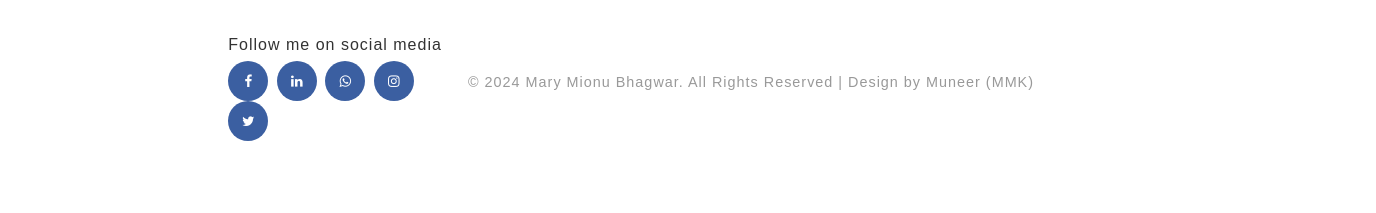
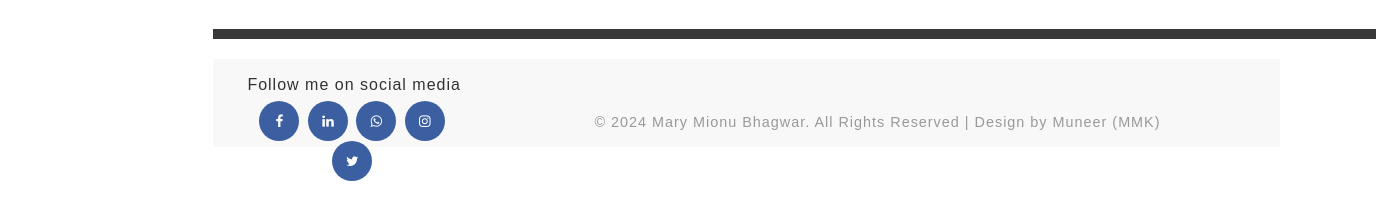
Before and after one commit to muhammedmuneerk/mionucv, a plain HTML site: page contact.html in a window 1280 px wide. Shown: the part 1023-1236 px from the top of the page, 1376 px wide, since content can reach past the window. Before the commit the page ends 1196 px from the top, so only its background shows below. Drawn offline with Linux system fonts and the light colour scheme; some packages are replaced by stand-ins of ours; a script that the page names is missing; files whose address does not match are found by name.

Commit message:
Update contact.html , updated the footer - like index.html footer

```diff
--- a/contact.html
+++ b/contact.html
@@ -127,8 +127,17 @@ License URL: http://creativecommons.org/licenses/by/3.0/
 			</div>
 		 </div>
 
-		 <div class="col-lg-3 copy-right p-0 text-lg-right">
-            <p>Follow me on social media</p>
+		</div>
+
+		 <hr style="width: 109%; height: 10px; background-color: rgb(56,56,56); border: none;">
+        <!-- rgb(105,105,105) -->
+
+        <!-- <hr style="width: 50%; height: 2px; background-color: black; border: none; margin: 20px auto;"> -->
+
+
+       <div class="footer">
+        <div class="col-lg-3 copy-right p-0 text-lg-right ">
+            <p class="no-print">Follow me on social media</p>
             <ul class="social_section_1info">
                 <li class="mb-2 facebook">
                     <a href="https://www.facebook.com/muneer.k.161" aria-label="Facebook">
@@ -158,15 +167,18 @@ License URL: http://creativecommons.org/licenses/by/3.0/
             </ul>
         </div>
 
-
 		<br>
 
-
-		 <div class="copywrite">
+        <div class="copywrite no-print  p-0 text-lg-right">
 			<p>&copy; 2024 Mary Mionu Bhagwar. All Rights Reserved | Design by Muneer (MMK)</p>
 		</div>
+
+
+
+        </div>
+
 	 </div>
-</div>
+
 <!---->
 
 <script src="https://smtpjs.com/v3/smtp.js"></script>
```
